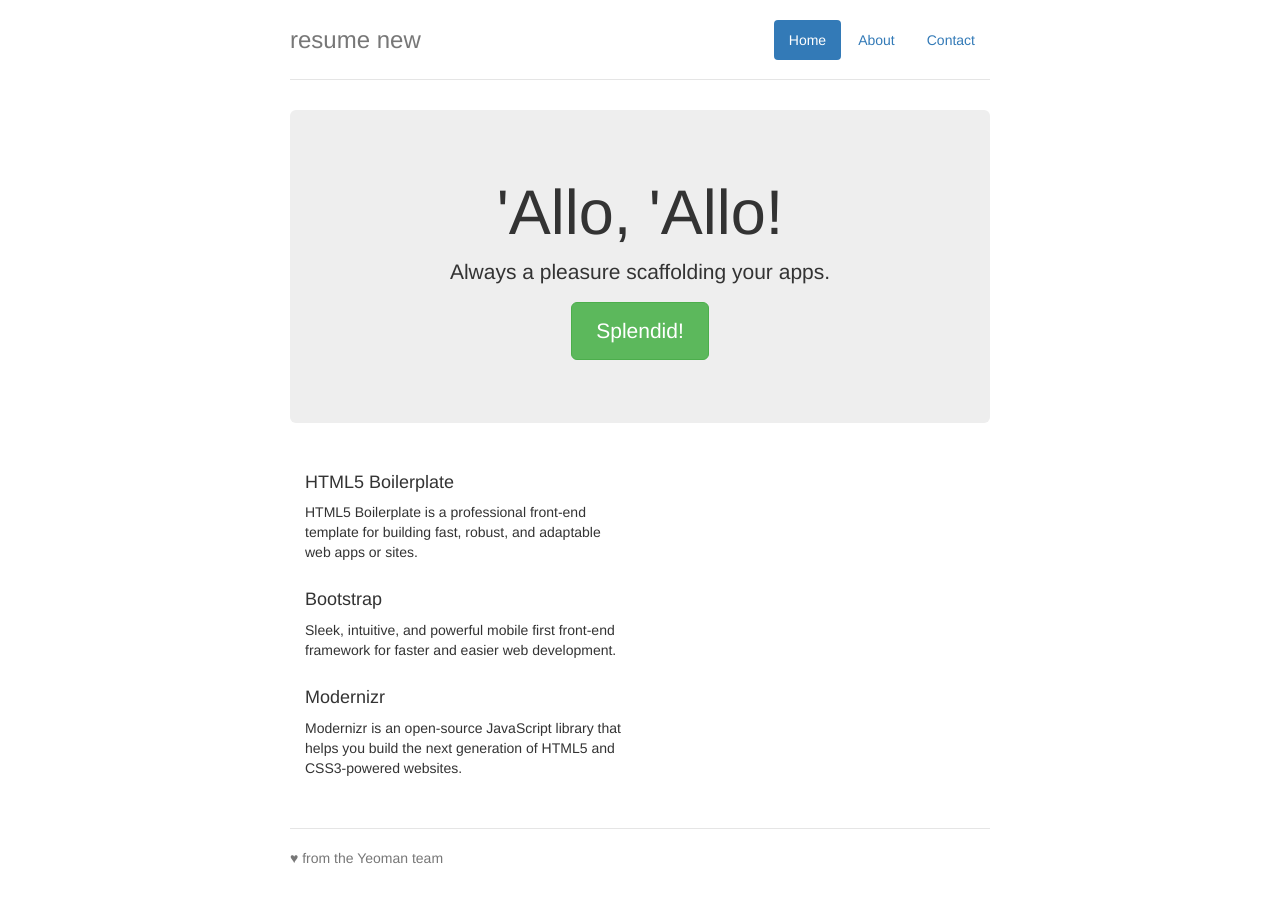
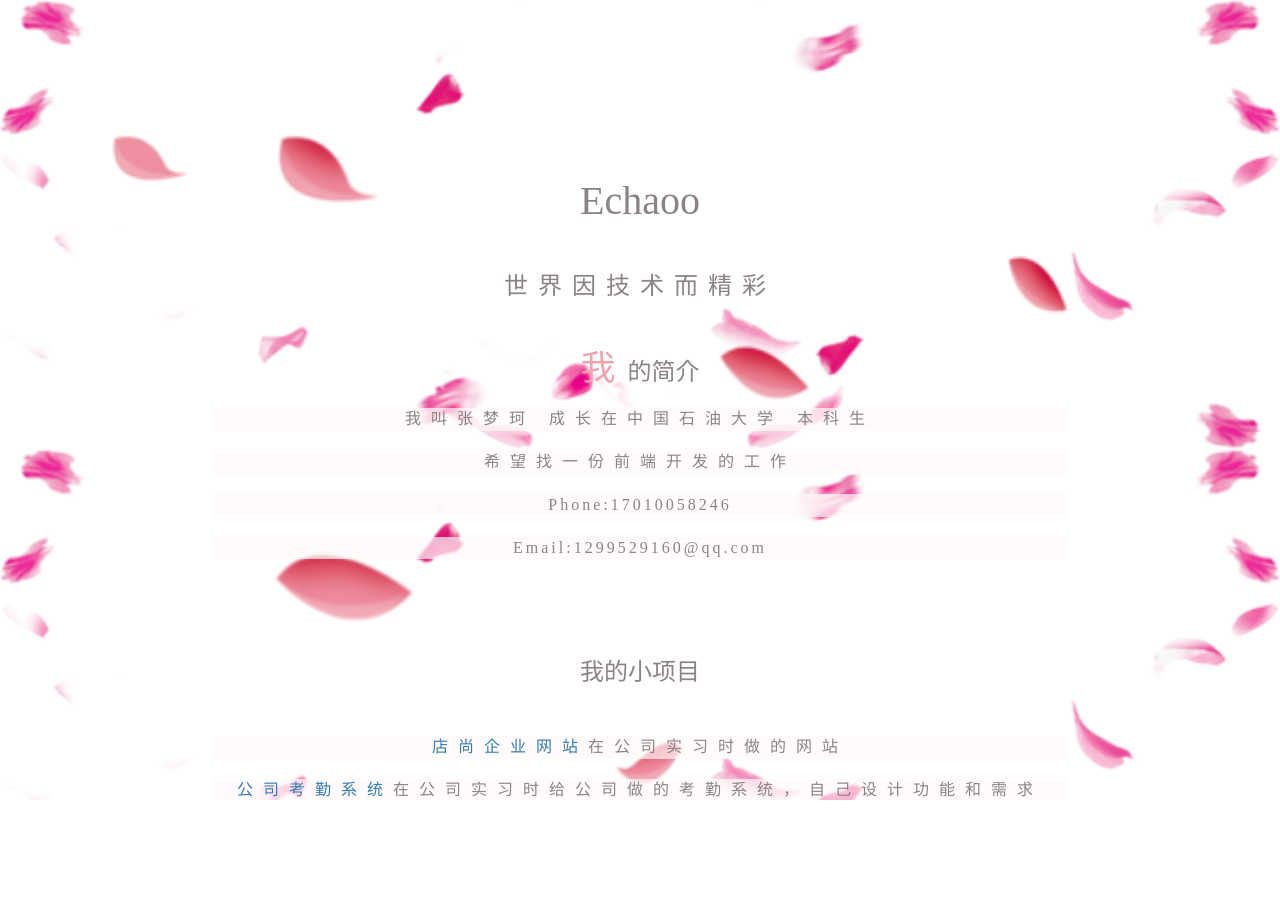
Before and after one commit to echaoo/resume-new, a website: page app/index.html in a window 1280 px wide. After the commit the page ends 800 px from the top, so only its background shows below. Drawn offline with nearby package versions, Linux system fonts and the light colour scheme; files that its build step writes are made by us from their sources.

Commit message:
简历完成

```diff
--- a/app/index.html
+++ b/app/index.html
@@ -17,6 +17,7 @@
 
     <!-- build:css styles/main.css -->
     <link rel="stylesheet" href="styles/main.css">
+    <link rel="stylesheet" href="styles/scroll.css">
     <!-- endbuild -->
 
     <!-- build:js scripts/vendor/modernizr.js -->
@@ -28,37 +29,27 @@
       <p class="browserupgrade">You are using an <strong>outdated</strong> browser. Please <a href="http://browsehappy.com/">upgrade your browser</a> to improve your experience.</p>
     <![endif]-->
 
-    <div class="container">
-      <div class="header">
-        <ul class="nav nav-pills pull-right">
-          <li class="active"><a href="#">Home</a></li>
-          <li><a href="#">About</a></li>
-          <li><a href="#">Contact</a></li>
-        </ul>
-        <h3 class="text-muted">resume new</h3>
-      </div>
-
-      <div class="jumbotron">
-        <h1>'Allo, 'Allo!</h1>
-        <p class="lead">Always a pleasure scaffolding your apps.</p>
-        <p><a class="btn btn-lg btn-success" href="#">Splendid!</a></p>
-      </div>
-
-      <div class="row marketing">
-        <div class="col-lg-6">
-          <h4>HTML5 Boilerplate</h4>
-          <p>HTML5 Boilerplate is a professional front-end template for building fast, robust, and adaptable web apps or sites.</p>
-
-          <h4>Bootstrap</h4>
-          <p>Sleek, intuitive, and powerful mobile first front-end framework for faster and easier web development.</p>
-          <h4>Modernizr</h4>
-          <p>Modernizr is an open-source JavaScript library that helps you build the next generation of HTML5 and CSS3-powered websites.</p>
-
-        </div>
-      </div>
-
-      <div class="footer">
-        <p>♥ from the Yeoman team</p>
+    <div class="layer" id="back"></div>
+    <div class="layer" id="middle-fir"></div>
+    <div class="layer" id="middle-sec"></div>
+    <div class="layer" id="middle-thi"></div>
+    <div class="layer" id="middle-for"></div>
+    <div class="layer" id="front"></div>
+    <div class="content" id="resume">
+      <div class="self-intro">
+        <h1 class="h1">Echaoo</h1><br/>
+        <h3 class="intro-widom">世界因技术而精彩</h3><br/>
+        <h3><span class="me">我</span>&nbsp;&nbsp;的简介</h3>
+        <p class="items">我叫张梦珂 成长在中国石油大学 本科生</p>
+        <p class="items">希望找一份前端开发的工作</p>
+        <p class="intro-me">Phone:17010058246</p>
+        <p class="intro-me">Email:1299529160@qq.com</p><br/><br/><br/>
+        <h3>我的小项目</h3><br/>
+        <p class="items"><a href="http://echaoo.zhangmengke.cn/">店尚企业网站</a>在公司实习时做的网站</p>
+        <p class="items"><a href="http://attend.zhangmengke.cn/#/login">公司考勤系统</a>在公司实习时给公司做的考勤系统，自己设计功能和需求</p>
+        <p class="items"><a href="http://www.drangela-toyo.com/">天瑜企业网站</a></p><br/><br/>
+        <p class="intro-me"><span>了解更多：</span><a href="resume-echaoo.pdf">下载简历</a></p>
+        <p class="intro-me">我的Github地址：<a href="https://github.com/echaoo">https://github.com/echaoo</a></p>
       </div>
     </div>
 
--- a/app/scripts/main.js
+++ b/app/scripts/main.js
@@ -1 +1,49 @@
-console.log('\'Allo \'Allo!');
+/**
+ * Created by echao on 2016/7/19.
+ */
+$(document).ready(function () {
+  $(function () {
+    var speed = 0,
+      $back = $('#back'),
+      $middle1 = $('#middle-fir'),
+      $middle2 = $('#middle-sec'),
+      $middle3 = $('#middle-thi'),
+      $middle4 = $('#middle-for'),
+      $front = $('#front'),
+      yPos = 0,
+      $win = $(window);
+
+    $(document).mousemove(function (e) {
+      var halfWidth = $win.height() / 2;
+
+      speed = e.pageY - halfWidth;
+      speed /= halfWidth;
+    });
+
+    $(document).mouseout(function (e) {
+      speed = 0;
+    });
+
+    setInterval(function () {
+      $back.css({
+        backgroundPosition: '0px ' + yPos + 'px'
+      });
+      $middle1.css({
+        backgroundPosition: '0px ' + (yPos * (1.6)) + 'px'
+      });
+      $middle2.css({
+        backgroundPosition: '0px ' + (yPos * (2.2)) + 'px'
+      });
+      $middle3.css({
+        backgroundPosition: '0px ' + (yPos * (2.8)) + 'px'
+      });
+      $middle4.css({
+        backgroundPosition: '0px ' + (yPos * 3.4) + 'px'
+      });
+      $front.css({
+        backgroundPosition: '0px ' + (yPos * 4) + 'px'
+      });
+      yPos += speed;
+    }, 30);
+  });
+});
--- a/app/styles/main.css
+++ b/app/styles/main.css
@@ -5,85 +5,81 @@
   padding: 0.2em 0;
 }
 
+body{
+  padding: 0;
+  margin: 0;
+}
+
 /* Space out content a bit */
 body {
-  padding-top: 20px;
-  padding-bottom: 20px;
+  font-family: 微软雅黑, serif;
+  color: #8B8386;
 }
 
-/* Everything but the jumbotron gets side spacing for mobile first views */
-.header,
-.marketing,
-.footer {
-  padding-left: 15px;
-  padding-right: 15px;
+p {
+  margin: 20px
 }
 
-/* Custom page header */
-.header {
-  border-bottom: 1px solid #e5e5e5;
+#resume {
+  text-align: center;
 }
 
-/* Make the masthead heading the same height as the navigation */
-.header h3 {
-  margin-top: 0;
-  margin-bottom: 0;
-  line-height: 40px;
-  padding-bottom: 19px;
+.content{
+  height: 100vh;
+  overflow: auto;
 }
 
-/* Custom page footer */
-.footer {
-  padding-top: 19px;
-  color: #777;
-  border-top: 1px solid #e5e5e5;
+.self-intro {
+  width: 70%;
+  margin-top: 14%;
+  text-align: center;
+  margin-left: 15%;
 }
 
-.container-narrow > hr {
-  margin: 30px 0;
+.me {
+  font-size: 35px;
+  color: #EEA2AD;
 }
 
-/* Main marketing message and sign up button */
-.jumbotron {
-  text-align: center;
-  border-bottom: 1px solid #e5e5e5;
+.intro-me {
+  letter-spacing: 3px;
+  font-size: 16px;
+  background-color: rgba(255, 250, 250, 0.7);
 }
 
-.jumbotron .btn {
-  font-size: 21px;
-  padding: 14px 24px;
+.h1 {
+  color: #8B8386;
+  font-size: 40px;
 }
 
-/* Supporting marketing content */
-.marketing {
-  margin: 40px 0;
+.intro-widom {
+  letter-spacing: 10px;
 }
 
-.marketing p + h4 {
-  margin-top: 28px;
+.items {
+  letter-spacing: 10px;
+  font-size: 16px;
+  background-color: rgba(255, 250, 250, 0.7);
 }
 
-/* Responsive: Portrait tablets and up */
-@media screen and (min-width: 768px) {
-  .container {
-    max-width: 730px;
+.content{
+  position: relative;
+}
+
+@media screen and (max-width: 769px){
+  .h1 {
+    font-size: 30px;
   }
 
-  /* Remove the padding we set earlier */
-  .header,
-  .marketing,
-  .footer {
-    padding-left: 0;
-    padding-right: 0;
+  .intro-widom {
+    font-size: 16px;
   }
 
-  /* Space out the masthead */
-  .header {
-    margin-bottom: 30px;
+  .items {
+    font-size: 14px;
   }
 
-  /* Remove the bottom border on the jumbotron for visual effect */
-  .jumbotron {
-    border-bottom: 0;
+  .intro-me {
+    font-size: 13px;
   }
 }
--- /dev/null
+++ b/app/styles/scroll.css
@@ -0,0 +1,36 @@
+.layer{
+  position: absolute;
+  height: 100vh;
+  width:100%;
+}
+
+#back{
+  background:url("../images/zmk1.png");
+  background-size: 100%;
+}
+
+#middle-fir{
+  background: transparent url("../images/zmk2.png");
+  background-size: 100%;
+}
+
+#middle-sec{
+  background: transparent url("../images/zmk3.png");
+  background-size: 100%;
+}
+
+#middle-thi{
+  background: transparent url("../images/zmk4.png");
+  background-size: 100%;
+}
+
+#middle-for{
+  background: transparent url("../images/echaoo1.png");
+  background-size: 100%;
+}
+
+
+#front{
+  background: transparent url("../images/echaoo2.png");
+  background-size: 100%;
+}
```
Also changed, not shown: app/images/echaoo1.png (added), app/images/echaoo2.png (added), app/images/zmk1.png (added), app/images/zmk2.png (added), app/images/zmk3.png (added), app/images/zmk4.png (added), 2 other files.
